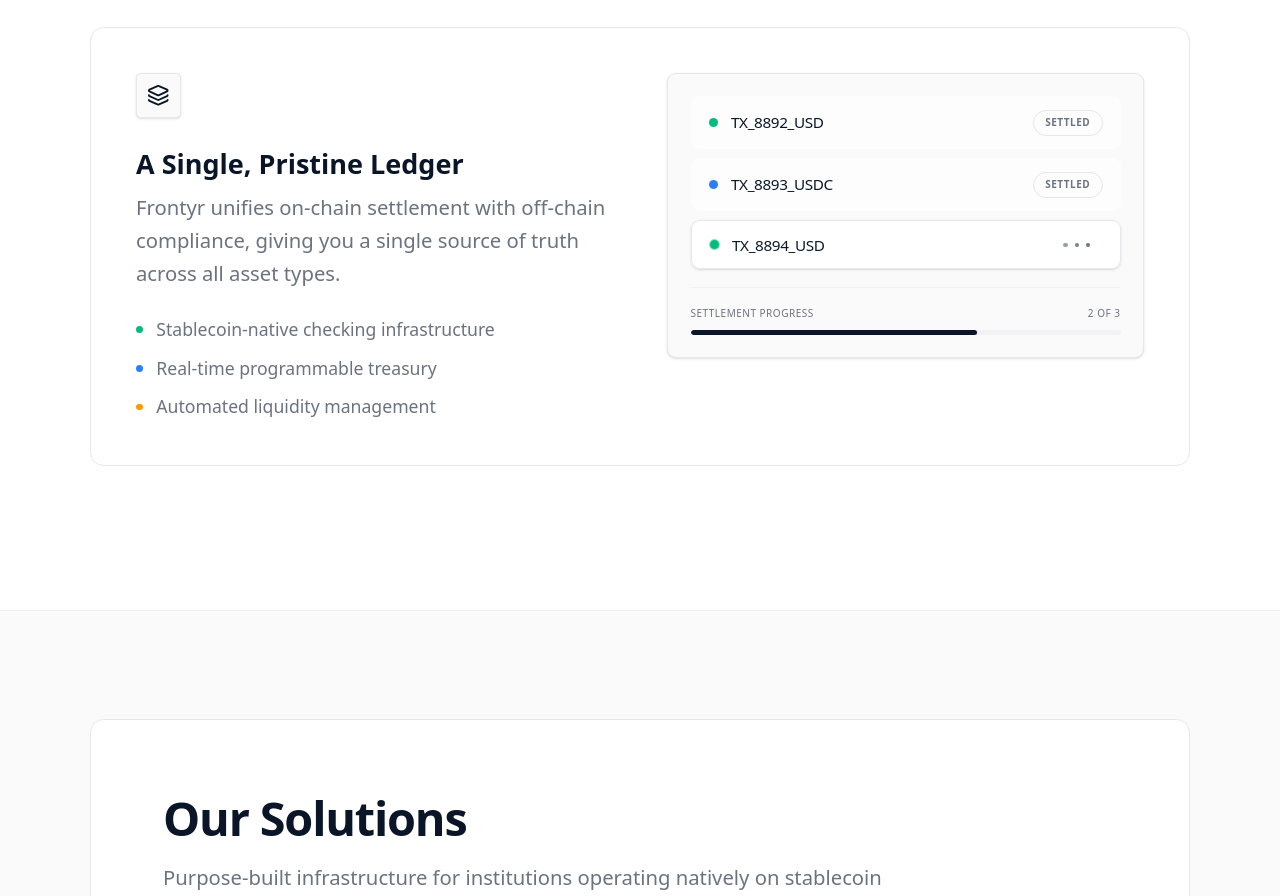
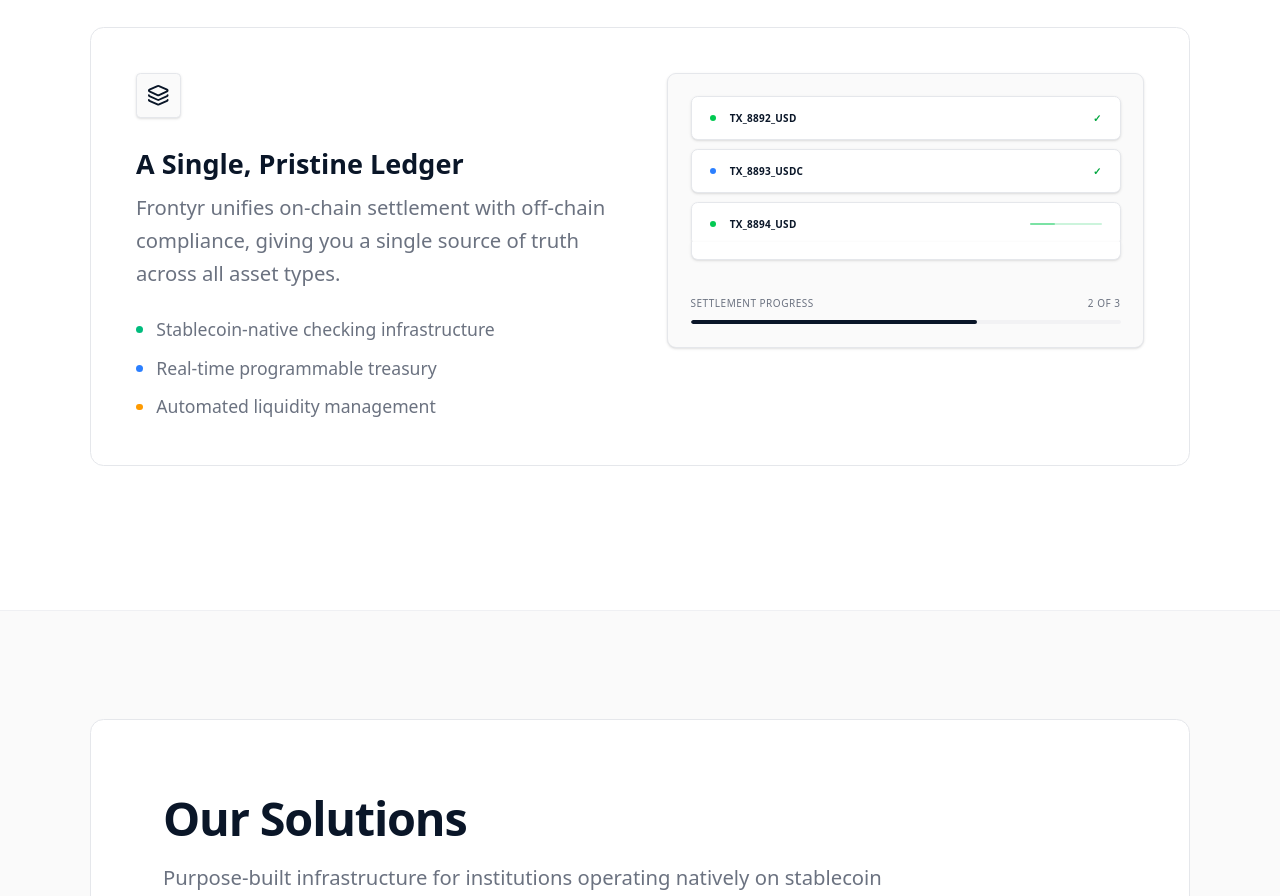
Before and after one commit to swedishfrenchpress/frontyr-website-exploration, a Next.js app: page / in a window 1280 px wide. Shown: the part 2652-3548 px from the top of the page. Built offline with nearby package versions, Linux system fonts and the light colour scheme.

Commit message:
updated animation to match existing UI.

```diff
--- a/app/components/Features.tsx
+++ b/app/components/Features.tsx
@@ -13,6 +13,8 @@
 // Unified Ledger Card Component with animations
 function UnifiedLedgerCard() {
   const [activeIndex, setActiveIndex] = useState(0);
+  const [isComplete, setIsComplete] = useState(false);
+  const [isResetting, setIsResetting] = useState(false);
   const [transactions, setTransactions] = useState<Transaction[]>([
     { id: 'TX_8892_USD', type: 'USD', status: 'processing' },
     { id: 'TX_8893_USDC', type: 'USDC', status: 'pending' },
@@ -21,6 +23,8 @@
 
   // Sequential animation: process and settle each transaction one by one
   useEffect(() => {
+    if (isResetting) return;
+
     const settleDelay = 2500; // Time before current transaction settles
     const nextDelay = 800; // Time before next transaction starts processing
 
@@ -48,26 +52,41 @@
             return updated;
           });
         } else {
-          // Reset the cycle after all are settled
+          // All complete - show completion state
+          setIsComplete(true);
+
+          // Start smooth reset after showing completion
+          setTimeout(() => {
+            setIsResetting(true);
+
+            // Fade out, then reset
             setTimeout(() => {
               setActiveIndex(0);
+              setIsComplete(false);
               setTransactions([
                 { id: 'TX_8892_USD', type: 'USD', status: 'processing' },
                 { id: 'TX_8893_USDC', type: 'USDC', status: 'pending' },
                 { id: 'TX_8894_USD', type: 'USD', status: 'pending' },
               ]);
-          }, 1500);
+
+              // Fade back in
+              setTimeout(() => {
+                setIsResetting(false);
+              }, 50);
+            }, 400);
+          }, 1800);
         }
       }, nextDelay);
     }, settleDelay);
 
     return () => clearTimeout(timer);
-  }, [activeIndex, transactions]);
+  }, [activeIndex, transactions, isResetting]);
 
-  const getTypeColor = (type: Transaction['type']) => {
+  const getTypeColor = (type: Transaction['type'], status: Transaction['status']) => {
+    const opacity = status === 'pending' ? '/40' : '';
     switch (type) {
-      case 'USD': return 'bg-emerald-500';
-      case 'USDC': return 'bg-blue-500';
+      case 'USD': return `bg-green-500${opacity}`;
+      case 'USDC': return `bg-blue-500${opacity}`;
     }
   };
 
@@ -105,67 +124,71 @@
 
         {/* Right side - Ledger Animation */}
         <div className="flex-1 w-full">
+          {/* Outer container box */}
           <div className="bg-canvas border border-border rounded-lg p-5 shadow-sm">
-            {/* Transaction List */}
+            <div className={`
+              transition-opacity duration-400 ease-out
+              ${isResetting ? 'opacity-0' : 'opacity-100'}
+            `}>
+              {/* Transaction List - styled like Regulatory Audit cards */}
               <div className="space-y-2">
                 {transactions.map((tx, index) => (
                   <div
                     key={tx.id}
                     className={`
-                    flex items-center justify-between px-4 py-3 rounded-lg
+                      flex items-center justify-between px-4 py-3 rounded-md
+                      bg-white border border-border shadow-sm
                       transition-all duration-500 ease-out
                       ${tx.status === 'processing'
-                      ? 'bg-white shadow-sm border border-border/80'
-                      : tx.status === 'settled'
-                        ? 'bg-white/60'
-                        : 'bg-transparent'
+                        ? 'shadow-md border-border'
+                        : tx.status === 'pending'
+                          ? 'opacity-50'
+                          : ''
                       }
                     `}
                   >
                     <div className="flex items-center gap-3">
+                      <div
+                        className={`
+                          w-1.5 h-1.5 rounded-full shrink-0 transition-all duration-500
+                          ${getTypeColor(tx.type, tx.status)}
+                        `}
+                      ></div>
                       <span
                         className={`
-                        w-2 h-2 rounded-full transition-all duration-500
-                        ${getTypeColor(tx.type)}
-                        ${tx.status === 'processing' ? 'scale-110' : 'scale-100'}
-                        ${tx.status === 'pending' ? 'opacity-40' : 'opacity-100'}
-                      `}
-                    ></span>
-                    <span
-                      className={`
-                        text-xs font-mono tracking-tight transition-all duration-500
-                        ${tx.status === 'pending' ? 'text-subtle/50' : 'text-obsidian'}
+                          text-[10px] font-bold text-obsidian uppercase tracking-wide
+                          transition-all duration-500
                         `}
                       >
                         {tx.id}
                       </span>
                     </div>
 
-                  <div className="flex items-center">
+                    <div className="flex items-center justify-end w-20">
                       {tx.status === 'settled' && (
-                      <span className="text-[10px] font-semibold text-subtle uppercase tracking-wider px-2.5 py-1 border border-border rounded-full transition-all duration-300">
-                        Settled
-                      </span>
+                        <div className="text-green-600 font-bold text-[10px] animate-[fade-in_0.3s_ease-out]">✓</div>
                       )}
                       {tx.status === 'processing' && (
-                      <div className="flex items-center gap-1.5 px-2.5 py-1">
-                        <span className="w-1 h-1 rounded-full bg-obsidian/60 animate-[pulse_1.5s_ease-in-out_infinite]"></span>
-                        <span className="w-1 h-1 rounded-full bg-obsidian/60 animate-[pulse_1.5s_ease-in-out_infinite_0.2s]"></span>
-                        <span className="w-1 h-1 rounded-full bg-obsidian/60 animate-[pulse_1.5s_ease-in-out_infinite_0.4s]"></span>
+                        <div className="h-0.5 w-16 bg-green-500/20 rounded relative overflow-hidden">
+                          <div
+                            className="absolute inset-y-0 left-0 bg-green-500/40 rounded animate-[progress_2s_ease-in-out_infinite]"
+                            style={{ width: '60%' }}
+                          ></div>
                         </div>
                       )}
                       {tx.status === 'pending' && (
-                      <span className="text-[10px] text-subtle/40 uppercase tracking-wider px-2.5 py-1">
-                        Pending
-                      </span>
+                        <div className="h-0.5 w-16 bg-border rounded"></div>
                       )}
                     </div>
                   </div>
                 ))}
               </div>
 
+              {/* Bottom bar - styled like Regulatory Audit base */}
+              <div className="w-full h-4 bg-white border-x border-b border-border rounded-b-md shadow-sm relative -mt-1"></div>
+
               {/* Progress indicator */}
-            <div className="mt-4 pt-4 border-t border-border/40">
+              <div className="mt-4 pt-4">
                 <div className="flex items-center justify-between text-[10px] text-subtle uppercase tracking-wider mb-2">
                   <span>Settlement Progress</span>
                   <span>{transactions.filter(t => t.status === 'settled').length} of 3</span>
@@ -177,6 +200,7 @@
                       width: `${(transactions.filter(t => t.status === 'settled').length / 3) * 100}%`
                     }}
                   ></div>
+                </div>
               </div>
             </div>
           </div>
--- a/app/globals.css
+++ b/app/globals.css
@@ -171,6 +171,29 @@
   }
 }
 
+@keyframes progress {
+  0% {
+    transform: translateX(-100%);
+  }
+  50% {
+    transform: translateX(60%);
+  }
+  100% {
+    transform: translateX(-100%);
+  }
+}
+
+@keyframes fade-in {
+  from {
+    opacity: 0;
+    transform: scale(0.8);
+  }
+  to {
+    opacity: 1;
+    transform: scale(1);
+  }
+}
+
 .animate-slide-in {
   animation: slide-in 0.4s ease-out forwards;
 }
```
Lines whose indentation alone changed are shown as unchanged.
